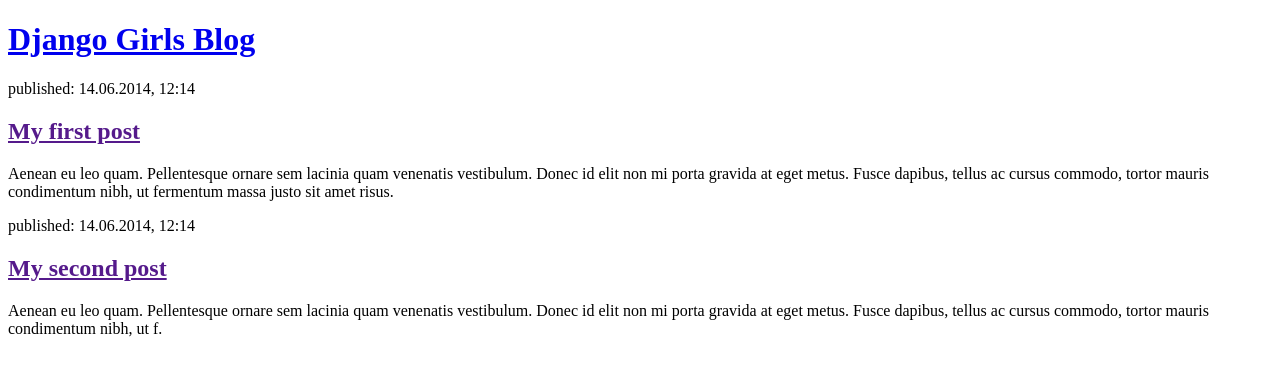
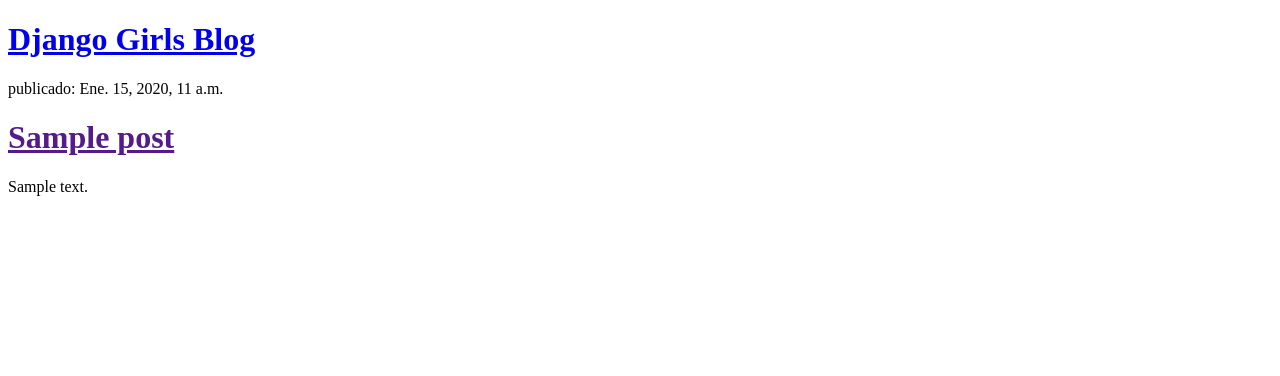
Before and after one commit to gabaxi/my_first_blog, a Django app: template blog/templates/blog/post_list.html in a window 1280 px wide. Shown: the top 376 px of the page. Run offline with Django 3.2, Linux system fonts and the light colour scheme; the template is opened without the code that fills it: values that come from a table or form of the project are taken from there, others are empty; tables that the repository leaves empty hold one stand-in row (values such as "Sample post").

Commit message:
templates modif
templates modificados para mostrar post desde base de datos

```diff
--- a/blog/templates/blog/post_list.html
+++ b/blog/templates/blog/post_list.html
@@ -7,17 +7,20 @@
         <div>
             <h1><a href="/">Django Girls Blog</a></h1>
         </div>
-
+        {% for post in posts %}
         <div>
-            <p>published: 14.06.2014, 12:14</p>
-            <h2><a href="">My first post</a></h2>
-            <p>Aenean eu leo quam. Pellentesque ornare sem lacinia quam venenatis vestibulum. Donec id elit non mi porta gravida at eget metus. Fusce dapibus, tellus ac cursus commodo, tortor mauris condimentum nibh, ut fermentum massa justo sit amet risus.</p>
+            <p>
+                publicado: {{ post.published_date }}
+            </p>
+            <h1>
+                <a href="" >
+                    {{ post.title }}
+                </a>
+            </h1>
+            <p>
+                {{ post.text|linebreaksbr }}
+            </p>
         </div>
-
-        <div>
-            <p>published: 14.06.2014, 12:14</p>
-            <h2><a href="">My second post</a></h2>
-            <p>Aenean eu leo quam. Pellentesque ornare sem lacinia quam venenatis vestibulum. Donec id elit non mi porta gravida at eget metus. Fusce dapibus, tellus ac cursus commodo, tortor mauris condimentum nibh, ut f.</p>
-        </div>
+        {% endfor %}
     </body>
 </html>
```
Also changed, not shown: blog/views.py (+4 -3 lines).
